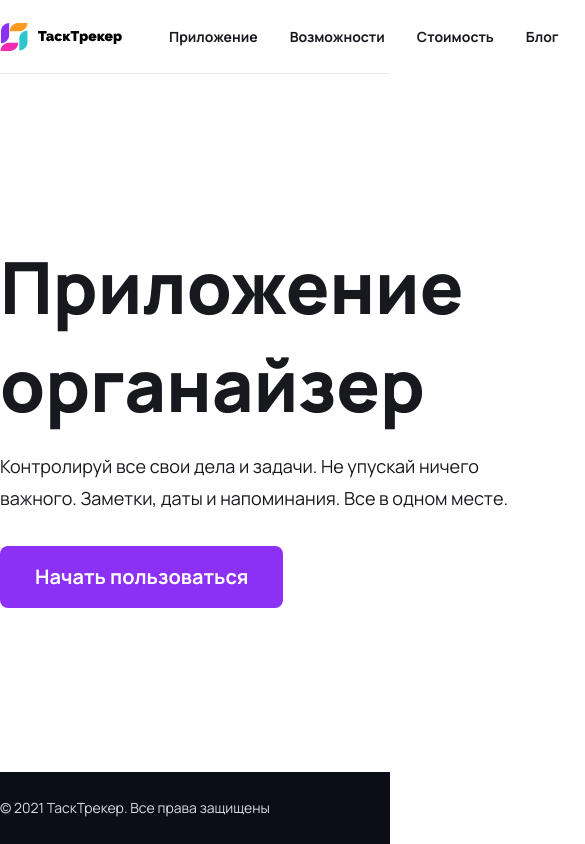
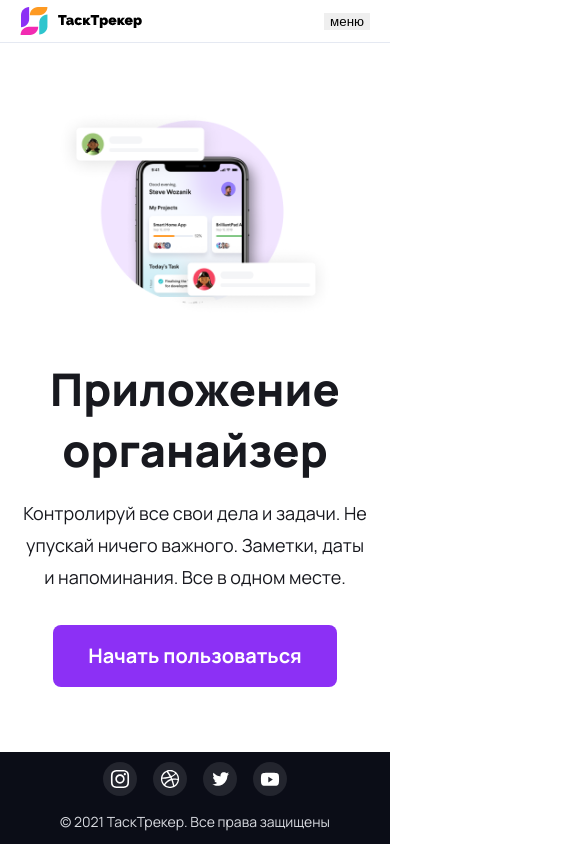
Before and after one commit to Stinker707/figma-tasktracker, a plain HTML site: page index.html in a window 390 px wide. Shown: the top 844 px of the page, 585 px wide, since content can reach past the window. Drawn offline with Linux system fonts and the light colour scheme.

Commit message:
сделал адаптив кроме мобильной шапки

```diff
--- a/css/main.css
+++ b/css/main.css
@@ -1,18 +1,44 @@
-.header {
-    height: 73px;
+.header-desk {
     box-shadow: 0 1px 0 #E5E9F2;
+
+    @media screen and (max-width: 1024px) {
+        display: none;
+    }
 }
 
-.header-container {
+.header-desk-container {
     display: flex;
-    height: 100%;
+    height: 72px;
     gap: 40px;
     align-items: center;
 }
 
+.header-mobi {
+    display: none;
+    box-shadow: 0 1px 0 #E5E9F2;
+
+    @media screen and (max-width: 1024px) {
+        display: block;
+    }
+}
+
+.header-mobi-container {
+    display: flex;
+    height: 42px;
+    gap: 10px;
+    align-items: center;
+    justify-content: space-between;
+}
+
+.menu-mobi {
+    display: none;
+}
+
 .container {
-    width: 1110px;
+    max-width: 1110px;
     margin: 0 auto;
+    padding-left: 20px;
+    padding-right: 20px;
 }
 
 .logo {
@@ -54,19 +80,48 @@
     display: flex;
     gap: 38px;
     align-items: center;
+    justify-content: center;
     height: 100%;
+    padding-top: 40px;
+    padding-bottom: 40px;
+
+    @media screen and (max-width: 1024px) {
+        flex-direction: column-reverse;
+    }
+}
+
+.main-content {
+    display: flex;
+    flex-direction: column;
+    align-items: flex-start;
+
+    @media screen and (max-width: 1024px) {
+        align-items: center;
+    }
 }
 
 .main-title {
     font-weight: 800;
-    font-size: 72px;
-    line-height: 98px;
+    font-size: 62px;
+    line-height: 1.36;
+
+    @media screen and (max-width: 1024px) {
+        text-align: center;
+    }
+
+    @media screen and (max-width: 768px) {
+        font-size: 45px;
+    }
 }
 
 .main-description {
     font-size: 18px;
     line-height: 32px;
     margin-top: 16px;
+
+    @media screen and (max-width: 1024px) {
+        text-align: center;
+    }
 }
 
 .main-button {
@@ -96,6 +151,13 @@
     height: 72px;
     justify-content: space-between;
     align-items: center;
+    padding-top: 10px;
+    padding-bottom: 10px;
+
+    @media screen and (max-width: 768px) {
+        flex-direction: column-reverse;
+        height: 92px;
+    }
 }
 
 .social-links {
@@ -124,10 +186,21 @@
     width: 524px;
     height: 400px;
     flex-shrink: 0;
+
+    @media screen and (max-width: 1024px) {
+        --main-img-object-fit: contain;
+        width: 400px;
+        height: 305px;
+    }
+
+    @media screen and (max-width: 768px) {
+        width: 280px;
+        height: 214px;
+    }
 }
 
 .main-img {
-    object-fit: none;
+    object-fit: var(--main-img-object-fit, none);
     width: 100%;
     height: 100%;
 }
--- a/index.html
+++ b/index.html
@@ -2,7 +2,7 @@
 <html lang="en">
 <head>
     <meta charset="UTF-8">
-    <!-- <meta name="viewport" content="width=device-width, initial-scale=1.0"> -->
+    <meta name="viewport" content="width=device-width, initial-scale=1.0">
     <title>ТаскТрекер</title>
 
     <link rel="stylesheet" href="./css/reset.css">
@@ -13,8 +13,9 @@
     <link href="https://fonts.googleapis.com/css2?family=Manrope:wght@400;700;800&display=swap" rel="stylesheet">
 </head>
 <body class="app">
-    <header class="header">
-        <div class="header-container container">
+
+    <header class="header-desk">
+        <div class="header-desk-container container">
             <div class="logo"><img src="./img/logo.svg" alt="ТаскТрекер"></div>
             <nav class="nav">
                 <a class="nav-link" href="#">Приложение</a>
@@ -29,6 +30,27 @@
             </div>
         </div>
     </header>
+
+    <header class="header-mobi">
+        <div class="header-mobi-container container">
+            <div class="logo"><img src="./img/logo.svg" alt="ТаскТрекер"></div>
+            <button class="close-btn">меню</button>
+            <div class="menu-mobi">
+                <nav class="nav">
+                    <a class="nav-link" href="#">Приложение</a>
+                    <a class="nav-link" href="#">Возможности</a>
+                    <a class="nav-link" href="#">Стоимость</a>
+                    <a class="nav-link" href="#">Блог</a>
+                    <a class="nav-link" href="#">Контакты</a>
+                </nav>
+                <div class="store-buttons">
+                    <a href="#"><img src="./img/store-buttons/app-store-badge.svg" alt="appstore"></a>
+                    <a href="#"><img src="./img/store-buttons/google-play-badge.svg" alt="google play"></a>
+                </div>
+            </div>
+        </div>
+    </header>
+
     <main class="main">
         <div class="main-container container">
             <div class="main-content">
```
